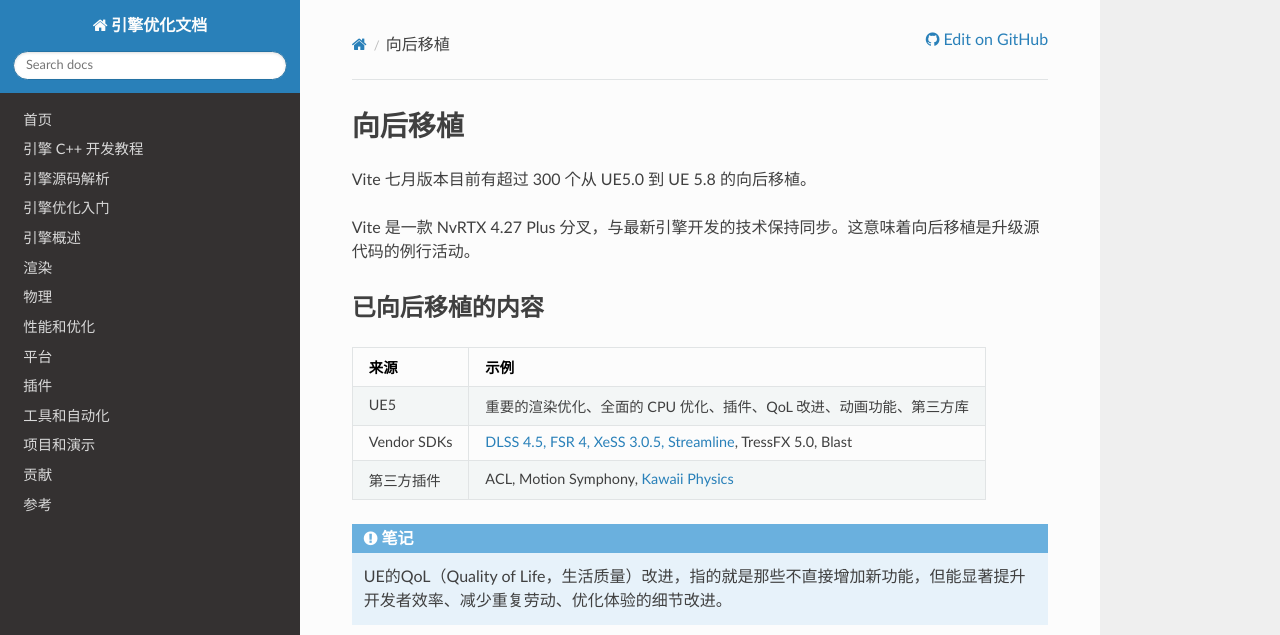
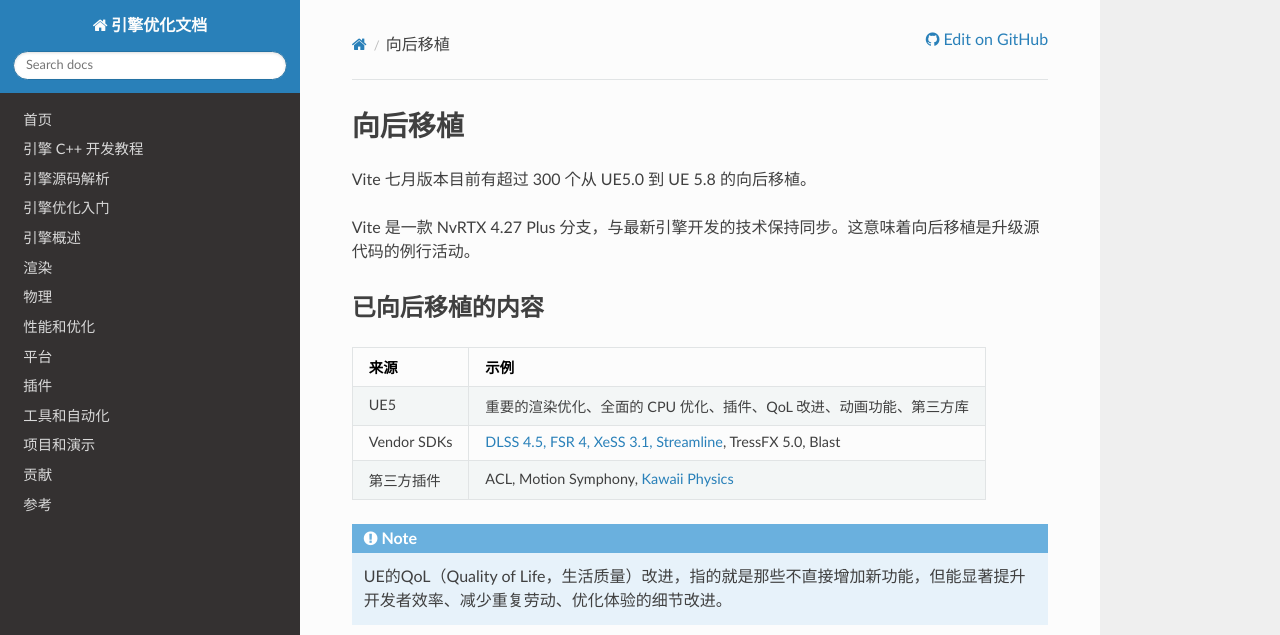
Before and after one commit to OpenHUTB/cpp, an MkDocs documentation site: the page built from docs/optimization/Contributing/Backporting.md, in a window 1280 px wide and 900 px high. Shown: the top 635 px of the window. Built offline with MkDocs 1.6.1, drawn with Linux system fonts in a browser that asks for light colours; nearby versions of some CDN libraries; a script that is not in the unit is left out; some of the changed text lies outside the part shown.

Commit message:
docs(contributing): 修正向后移植页的 admonition 与坏链、术语
- 「!!! 笔记」「!!! 注意」不是有效 admonition，改为 note
- 编译时开关链接补上 ../Performance/ 前缀
- XeSS 版本按 Upscalers 页订正为 3.1
- 「分叉」统一为「分支」，「显着」改为「显著」
- 重写末尾缺少主干的句子，「转变过程」改为「移植过程」

```diff
--- a/docs/optimization/Contributing/Backporting.md
+++ b/docs/optimization/Contributing/Backporting.md
@@ -4,17 +4,17 @@
 Vite 七月版本目前有超过 300 个从 UE5.0 到 UE 5.8 的向后移植。
 
 
-Vite 是一款 NvRTX 4.27 Plus 分叉，与最新引擎开发的技术保持同步。这意味着向后移植是升级源代码的例行活动。
+Vite 是一款 NvRTX 4.27 Plus 分支，与最新引擎开发的技术保持同步。这意味着向后移植是升级源代码的例行活动。
 
 ## 已向后移植的内容
 
 | 来源 | 示例                                                                                                                              |
 |---|---------------------------------------------------------------------------------------------------------------------------------------|
 | UE5 | 重要的渲染优化、全面的 CPU 优化、插件、QoL 改进、动画功能、第三方库 |
-| Vendor SDKs | [DLSS 4.5, FSR 4, XeSS 3.0.5, Streamline](../Rendering/Upscalers.md), TressFX 5.0, Blast                                                           |
+| Vendor SDKs | [DLSS 4.5, FSR 4, XeSS 3.1, Streamline](../Rendering/Upscalers.md), TressFX 5.0, Blast                                                           |
 | 第三方插件 | ACL, Motion Symphony, [Kawaii Physics](../Plugins/Bundled-Plugins.md)                                                                            |
 
-!!! 笔记
+!!! note
     UE的QoL（Quality of Life，生活质量）改进，指的就是那些不直接增加新功能，但能显著提升开发者效率、减少重复劳动、优化体验的细节改进。
 
 ## 在向后移植之前
@@ -78,7 +78,7 @@ Vite 是一款 NvRTX 4.27 Plus 分叉，与最新引擎开发的技术保持同
 | `VITE_DLSS_PATCH` | 0 | DLSS 半透明度和体积雾修复 |
 | `VITE_NVRTX_TRANSLUCENCY_DEPTH` | 0 | NvRTX 半透明深度处理 |
 
-!!! 注意
+!!! note
     `VITE_RT_PSO_DEBLOAT`默认为*限制性(restrictive)*值。当某个功能的成本是着色器排列计数时，保持快速构建的默认值会获胜，并且该功能被记录为选择加入。
 
 ### 与基准进行测试
```
Also changed, not shown: other parts of docs/optimization/Contributing/Backporting.md (+4 -4 lines).
